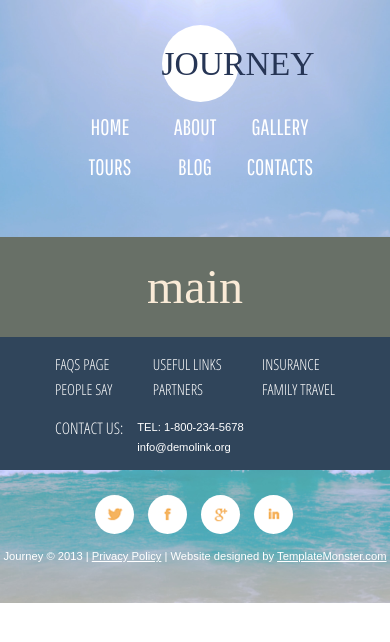
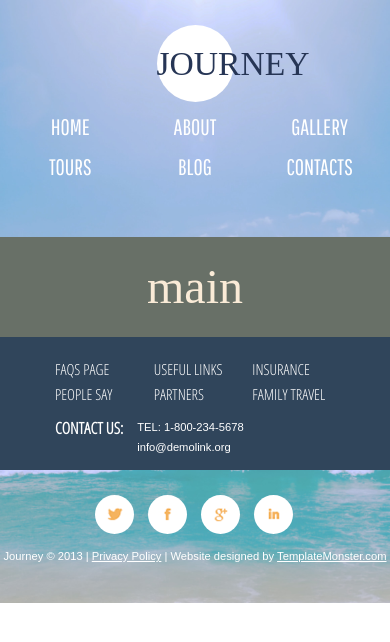
Before and after one commit to Emmettt/web03, a plain HTML site: page task06/index.html in a window 390 px wide. Drawn offline with Linux system fonts and the light colour scheme; a web font is replaced by a local one.

Commit message:
hdr-ftr-ul

```diff
--- a/task06/css/media.css
+++ b/task06/css/media.css
@@ -1,23 +1,16 @@
 @media (max-width: 768px) {
 
 .menu {
-    flex-direction: column;
-    align-content: center;
     padding-top: 20px;
 }
 
-.nowrap1 {order: 2;}
-.nowrap2 {order: 1;}
-.nowrap3 {order: 3;}
-
-.nowrap1, .nowrap2, .nowrap3 {
-    min-width: 60%;
-}
-
-.logo_item {
-    width: 100px;
-    justify-content: center;
-}
+.item1 {order: 2; width: 30%;}
+.item2 {order: 3; }
+.item3 {order: 4; width: 30%;}
+.logo_item {order:1; width: 100%;}
+.item5 {order: 5; width: 30%;}
+.item6 {order: 6; }
+.item7 {order: 7; width: 30%;}
 
 .journey {
     font-size: 190%;
@@ -38,10 +31,6 @@
         font-size: 80%;
     }
 
-    .logo_item {
-        width: 77px;
-    }
-
     .journey {
         font-size: 150%;
         width: 77px;
@@ -60,7 +49,7 @@
 .footermenu {
     height: 60%;
     width: 280px;
-    justify-content: space-between;
+    padding: 20px 0 0 0 ;
 }
 
 .footer_menu_item{
--- a/task06/css/styles.css
+++ b/task06/css/styles.css
@@ -96,14 +96,15 @@
     background-color: #fff;
     width: 65px;
     height: 25px;
+
 }
 
 .logo_item {
+    position: relative;
     width: 148px;
 }
 
 .journey {
-    flex-grow: 1;
     display: block;
     text-decoration: none;
     text-transform: uppercase;
@@ -116,7 +117,7 @@
     width: 138px;
     height: 138px;
     line-height: 138px;
-    top: -54px;
+    margin: auto;
 }
 
 .menu_item > a:hover {
@@ -175,15 +176,14 @@
     justify-content: space-between;
     height: 133px;
     background-color: #30455b;
-    padding-left: 3%;
+    padding-left: 5%;
 }
 
 .footermenu {
-    display: flex;
+    column-count: 3;
+    padding: 35px 0;
     width: 68%;
     height: 100%;
-    align-items: center;
-    justify-content: space-around;
     list-style: none;
 }
 
@@ -202,7 +202,7 @@
 .contact-section{
     width: 32%;
     height: 100%;
-    padding-top: 39px;
+    padding-top: 37px;
     padding-left: 4%;
 }
 
--- a/task06/index.html
+++ b/task06/index.html
@@ -17,9 +17,8 @@
         <div class="container-nav">
             <nav>
                 <ul class="menu">
-                    <div class="nowrap1">
-                        <li class="menu_item"><a href="#">Home</a></li>
-                        <li class="menu_item">
+                        <li class="menu_item item1"><a href="#">Home</a></li>
+                        <li class="menu_item item2">
                             <a href="#">About</a>
                             <ul class="sub_menu">
                                 <li class="sub_menu_item"><a href="#">Agency</a></li>
@@ -27,14 +26,11 @@
                                 <li class="sub_menu_item"><a href="#">Team</a></li>
                             </ul>
                         </li>
-                        <li class="menu_item"><a href="#">Gallery</a></li>
-                    </div>
-                    <div class="nowrap2"><li class="menu_item logo_item"><a href="#" class="journey" title="Home Page">Journey</a></li></div>
-                    <div class="nowrap3">
-                        <li class="menu_item"><a href="#">Tours</a></li>
-                        <li class="menu_item"><a href="#">Blog</a></li>
-                        <li class="menu_item"><a href="#">Contacts</a></li>
-                    </div>
+                        <li class="menu_item item3"><a href="#">Gallery</a></li>
+                        <li class="menu_item logo_item"><a href="#" class="journey" title="Home Page">Journey</a></li>
+                        <li class="menu_item item5"><a href="#">Tours</a></li>
+                        <li class="menu_item item6"><a href="#">Blog</a></li>
+                        <li class="menu_item item7"><a href="#">Contacts</a></li>
                 </ul>
             </nav>
         </div>
@@ -49,29 +45,21 @@
     <footer class="footer">
         <nav class="footernav">
             <ul class="footermenu">
-                <div>
                 <li><a class="footer_menu_item" href="#">FAQS PAGE</a></li>
                 <li><a class="footer_menu_item" href="#">PEOPLE SAY</a></li>
-                </div>
-                <div>
                 <li><a class="footer_menu_item" href="#">USEFUL LINKS</a></li>
                 <li><a class="footer_menu_item" href="#">PARTNERS</a></li>
-                </div>
-                <div>
                 <li><a class="footer_menu_item" href="#">INSURANCE</a></li>
                 <li><a class="footer_menu_item" href="#">FAMILY TRAVEL</a></li>
-                </div>
             </ul>
 
-            <div class="contact-section">
-                <adress>
-                    <div class="contact-us">CONTACT US:</div>
+            <section class="contact-section">
+                <h2 class="contact-us">CONTACT US:</h2>
                     <div class="tel-email">
                         <a class="tel" href="tel:1-800-234-5678">TEL: 1-800-234-5678</a>
                         <a class="email" href="mailto:info@demolink.org">info@demolink.org</a>
                     </div>
-                </adress>
-            </div>
+            </section>
         </nav>
 
         <div class="social">
```
Lines whose indentation alone changed are shown as unchanged.
